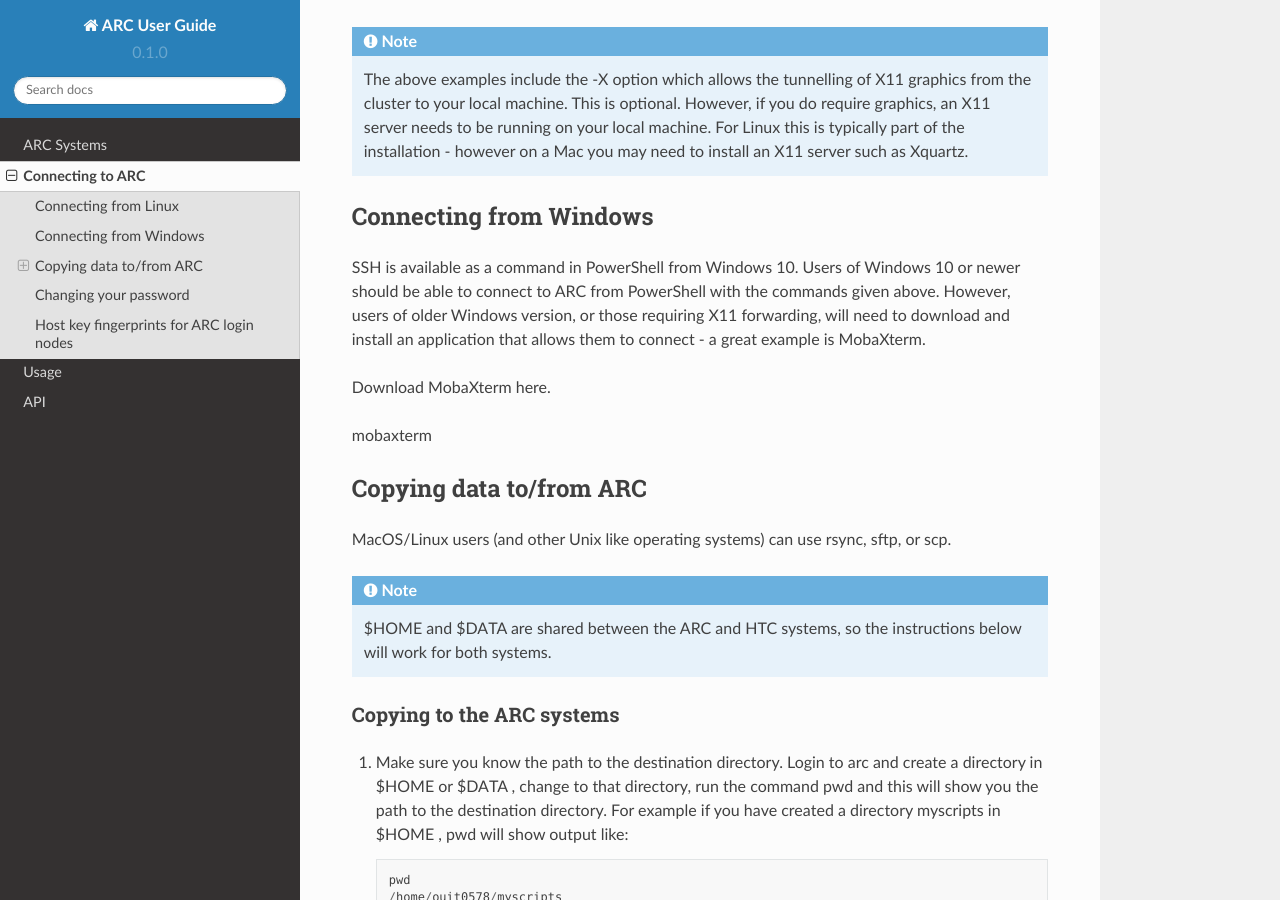
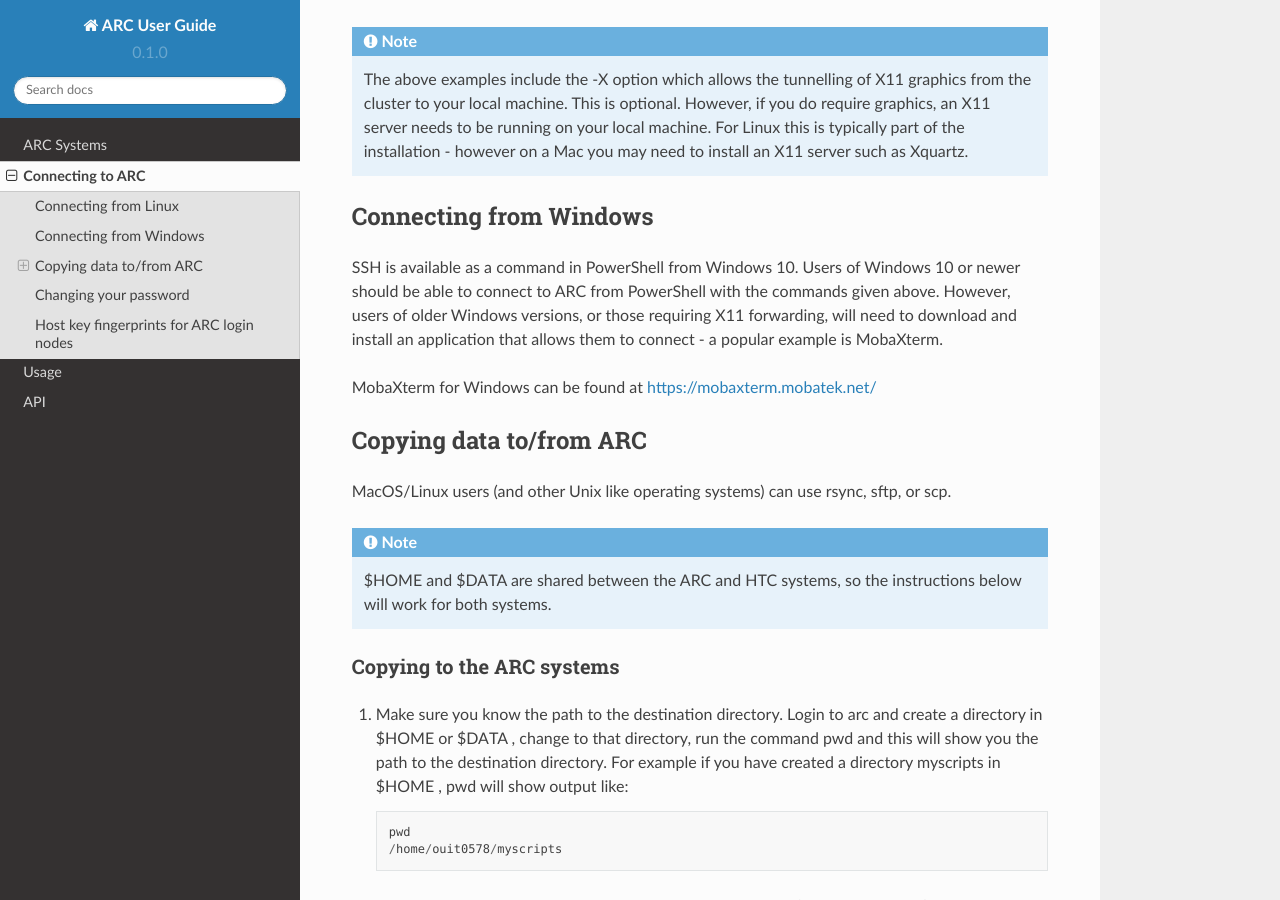
Before and after one commit to tina-friedrich/arc-user-guide, a Sphinx documentation site: the page built from docs/source/connecting-to-arc.rst, in a window 1280 px wide and 900 px high, scrolled down 893 px. Built offline with Sphinx 7.4.7 and the Read the Docs theme 2.0.0, drawn with Linux system fonts in a browser that asks for light colours.

Commit message:
Update connecting-to-arc.rst
Added mobaxterm link

```diff
--- a/docs/source/connecting-to-arc.rst
+++ b/docs/source/connecting-to-arc.rst
@@ -33,11 +33,9 @@ You can then SSH to arc-login or htc-login as required.
 Connecting from Windows
 -----------------------
 
-SSH is available as a command in PowerShell from Windows 10. Users of Windows 10 or newer should be able to connect to ARC from PowerShell with the commands given above. However, users of older Windows version, or those requiring X11 forwarding, will need to download and install an application that allows them to connect - a great example is MobaXterm.
+SSH is available as a command in PowerShell from Windows 10. Users of Windows 10 or newer should be able to connect to ARC from PowerShell with the commands given above. However, users of older Windows versions, or those requiring X11 forwarding, will need to download and install an application that allows them to connect - a popular example is MobaXterm.
 
-Download MobaXterm here.
-
-mobaxterm
+MobaXterm for Windows can be found at `https://mobaxterm.mobatek.net/ <https://mobaxterm.mobatek.net/>`_
 
 Copying data to/from ARC
 ------------------------
```
